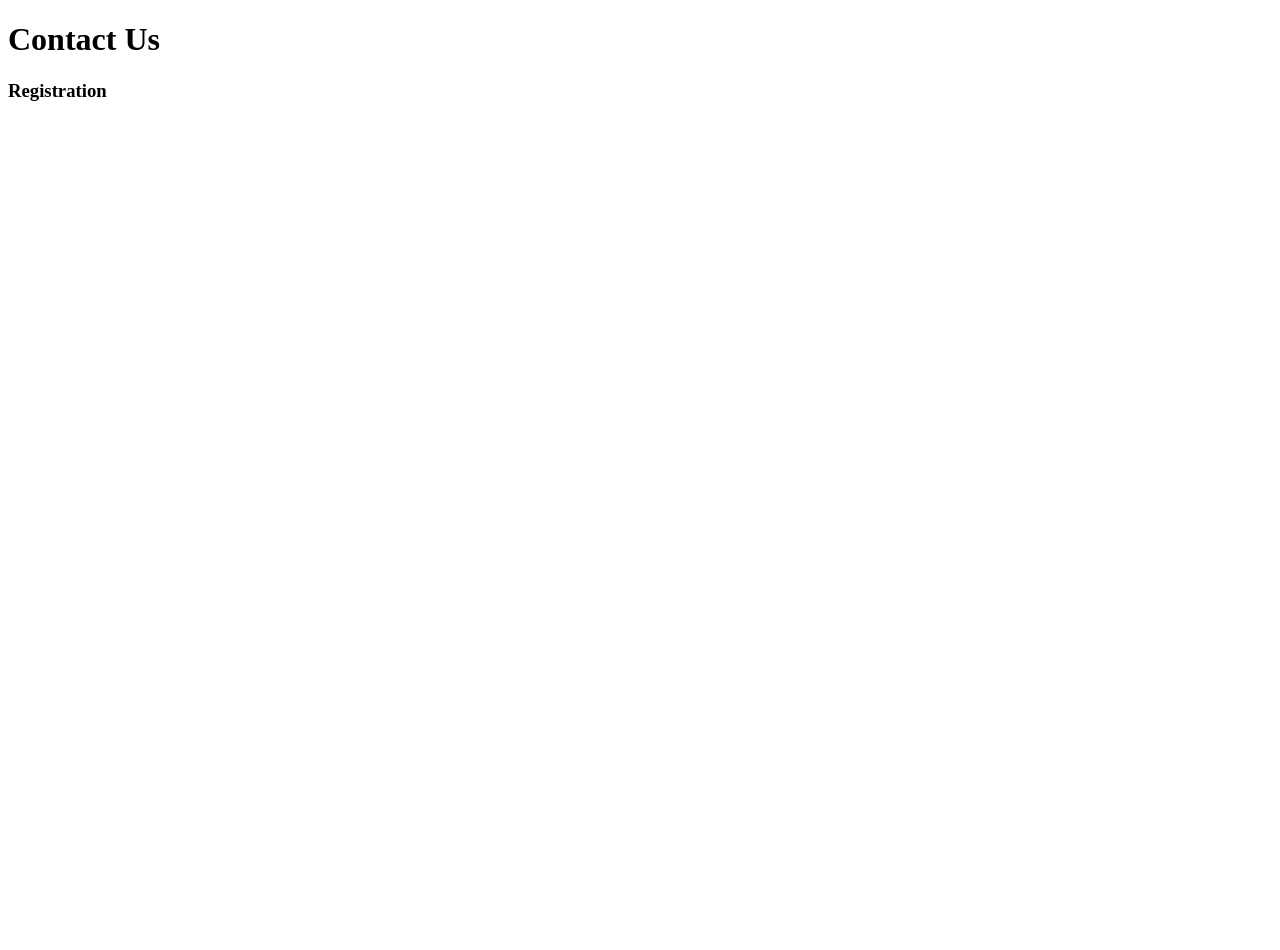
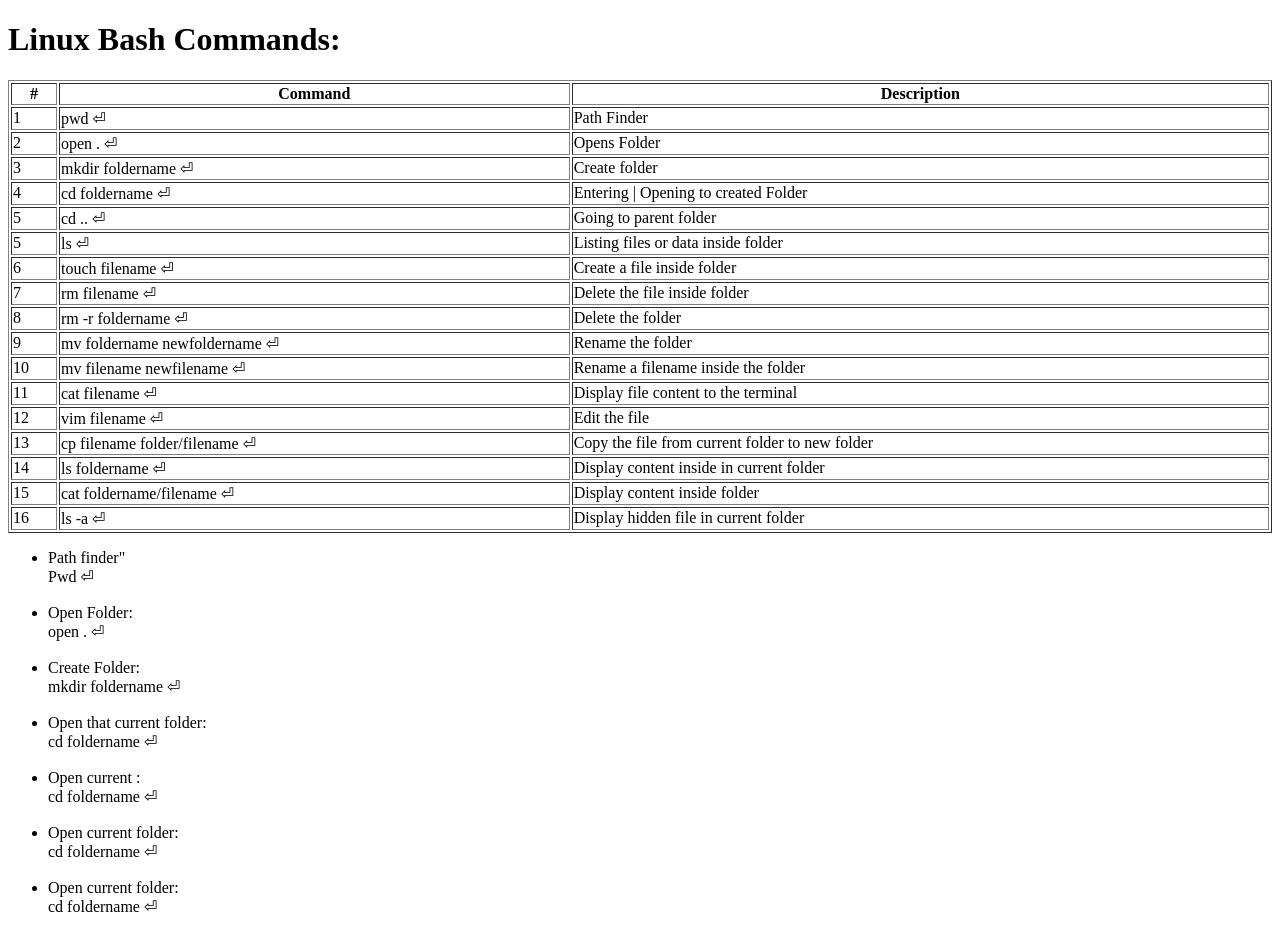
Before and after one commit to piicollo/module1, a plain HTML site: page contact.html in a window 1280 px wide. Before the commit the page ends 800 px from the top, so only its background shows below. Drawn offline with Linux system fonts and the light colour scheme.

Commit message:
Git Command line

```diff
--- a/contact.html
+++ b/contact.html
@@ -3,11 +3,133 @@
 <head>
     <meta charset="UTF-8">
     <meta name="viewport" content="width=device-width, initial-scale=1.0">
-    <title>Contact Us</title>
+    <title>Git | Version Control Systerm</title>
 </head>
 <body>
-    <h1>Contact Us</h1>
-    <h3>Registration</h3>
+    <div>
+        <h1>Linux Bash Commands: </h1>
+        <table border="1" width="100%">
+            <thead>
+                <tr>
+                    <th>#</th>
+                    <th>Command</th>
+                    <th>Description</th>
+                </tr>
+            </thead>
+            <tbody>
+                <tr>
+                    <td>1</td>
+                    <td>pwd &#9166</td>
+                    <td>Path Finder</td>
+                </tr>
+                <tr>
+                    <td>2</td>
+                    <td>open . &#9166</td>
+                    <td>Opens Folder</td>
+                </tr>
+                <tr>
+                    <td>3</td>
+                    <td>mkdir foldername &#9166</td>
+                    <td>Create folder</td>
+                </tr>
+                <tr>
+                    <td>4</td>
+                    <td>cd foldername &#9166</td>
+                    <td>Entering | Opening to created Folder</td>
+                </tr>
+                <tr>
+                    <td>5</td>
+                    <td>cd .. &#9166</td>
+                    <td>Going to parent folder</td>
+                </tr>
+                <tr>
+                    <td>5</td>
+                    <td>ls &#9166</td>
+                    <td>Listing files or data inside folder</td>
+                </tr>
+                <tr>
+                    <td>6</td>
+                    <td>touch filename &#9166</td>
+                    <td>Create a file inside folder</td>
+                </tr>
+                <tr>
+                    <td>7</td>
+                    <td>rm filename &#9166</td>
+                    <td>Delete the file inside folder</td>
+                </tr>
+                <tr>
+                    <td>8</td>
+                    <td>rm -r foldername &#9166</td>
+                    <td>Delete the folder</td>
+                </tr>
+                <tr>
+                    <td>9</td>
+                    <td>mv foldername newfoldername &#9166</td>
+                    <td>Rename the folder</td>
+                </tr>
+                <tr>
+                    <td>10</td>
+                    <td>mv filename newfilename &#9166</td>
+                    <td>Rename a filename inside the folder</td>
+                </tr>
+                <tr>
+                    <td>11</td>
+                    <td>cat filename &#9166</td>
+                    <td>Display file content to the terminal</td>
+                </tr>
+                <tr>
+                    <td>12</td>
+                    <td>vim filename &#9166</td>
+                    <td>Edit the file</td>
+                </tr>
+                <tr>
+                    <td>13</td>
+                    <td>cp filename folder/filename &#9166</td>
+                    <td>Copy the file from current folder to new folder</td>
+                </tr>
+                <tr>
+                    <td>14</td>
+                    <td>ls foldername &#9166</td>
+                    <td>Display content inside in current folder</td>
+                </tr>
+                <tr>
+                    <td>15</td>
+                    <td>cat foldername/filename &#9166</td>
+                    <td>Display content inside folder</td>
+                </tr>
+                <tr>
+                    <td>16</td>
+                    <td>ls -a &#9166</td>
+                    <td>Display hidden file in current folder</td>
+                </tr>
+            </tbody>
+        </table>
+    </div>
+
+
+    <ul type="*">
+        <li>Path finder" </li>
+        <dt>Pwd &#9166</dt>
+        <br />
+        <li>Open Folder: </li>
+        <dt>open .  &#9166</dt>
+        <br />
+        <li>Create Folder: </li>
+        <dt>mkdir foldername  &#9166</dt>
+        <br />
+        <li>Open that current folder: </li>
+        <dt>cd foldername  &#9166</dt>
+        <br />
+        <li>Open current : </li>
+        <dt>cd foldername  &#9166</dt>
+        <br />
+        <li>Open current folder: </li>
+        <dt>cd foldername  &#9166</dt>
+        <br />
+        <li>Open current folder: </li>
+        <dt>cd foldername  &#9166</dt>
+        <br />
+    </ul>
 
 </body>
 </html>
```
Also changed, not shown: aboutus.html (+1 -6 lines), login.html (+1 -0 lines), 1 other file.
